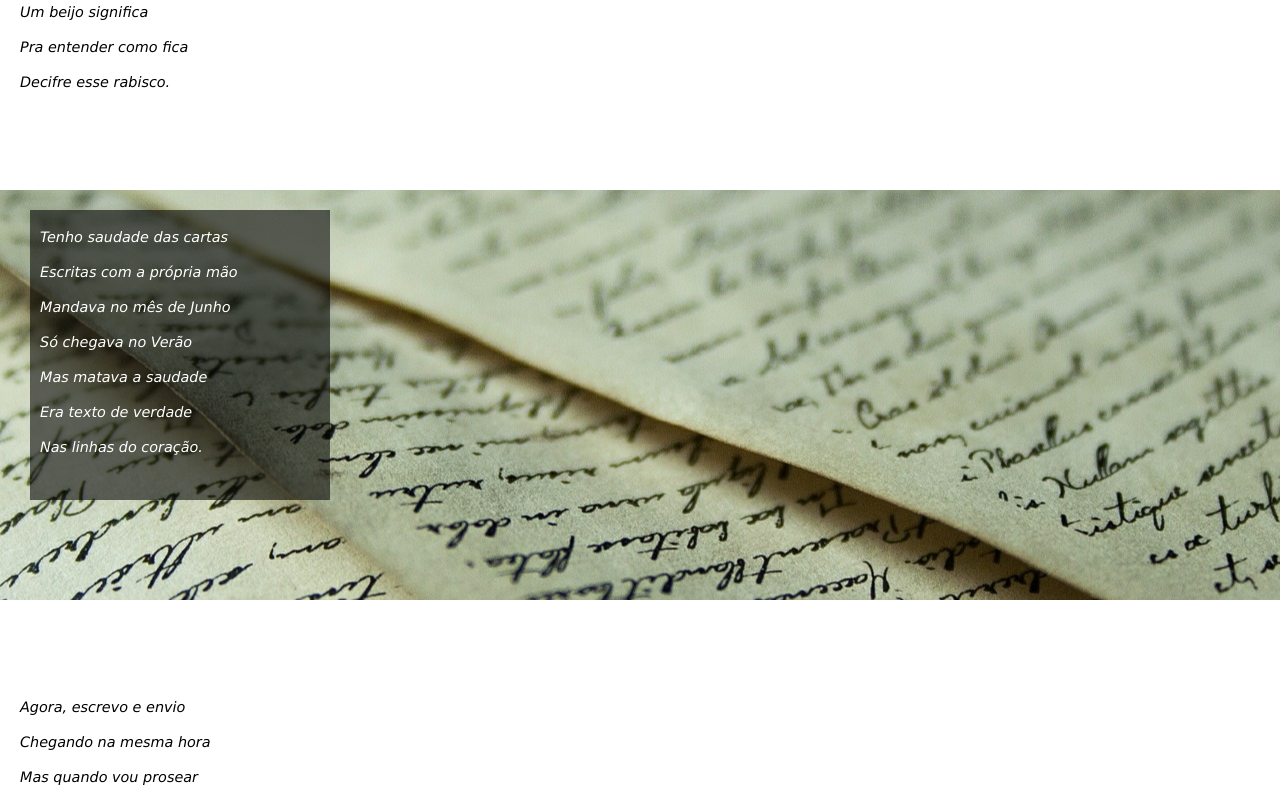
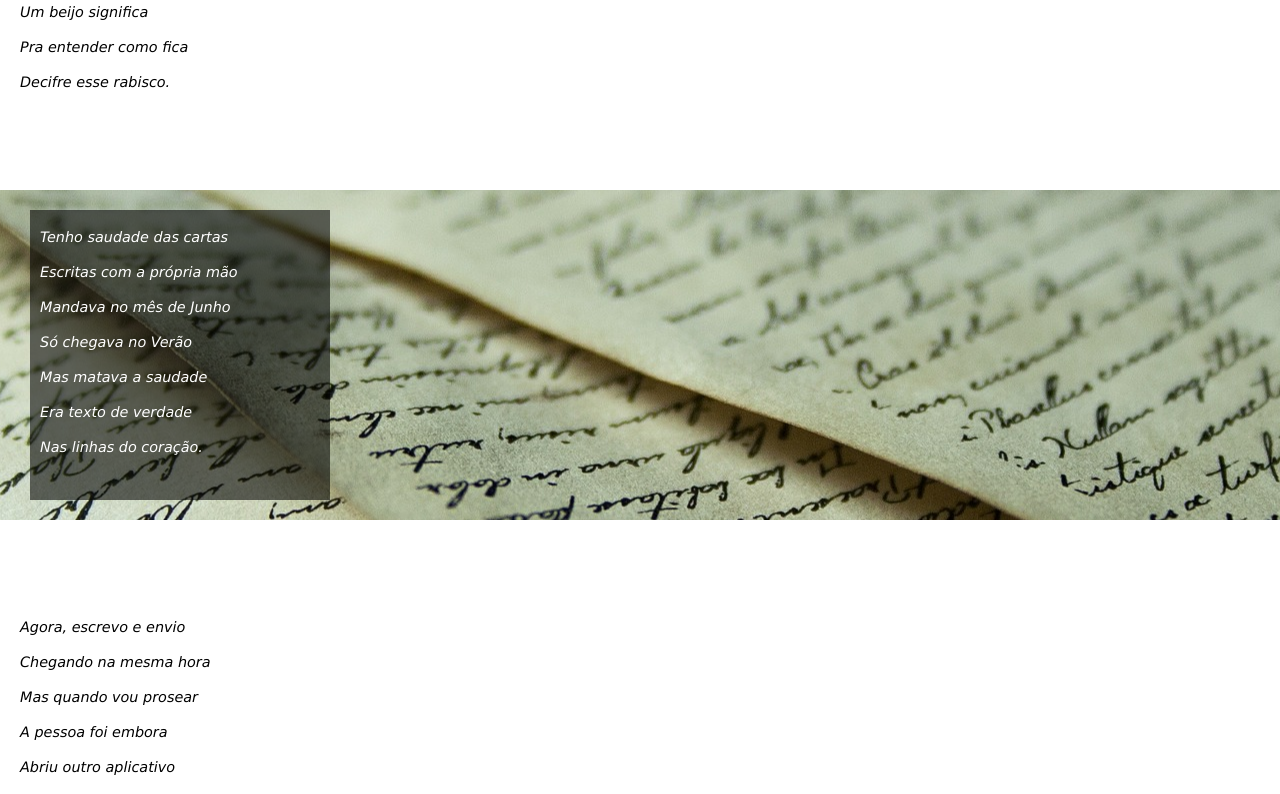
Before and after one commit to jaquelinerebello/github-estudos, a plain HTML site: page desafios-html-css/d012/cordelmoderno.html in a window 1280 px wide. Shown: the part 1521-2315 px from the top of the page. Drawn offline with Linux system fonts and the light colour scheme.

Commit message:
Update style.css

```diff
--- a/desafios-html-css/d012/style.css
+++ b/desafios-html-css/d012/style.css
@@ -93,6 +93,8 @@ div#terceira {
 
 div#especial-01 {
     background-image: url('imagens/background001.jpg');
+    max-width: 1920px;
+    max-height: 1280px;
     background-repeat: no-repeat;
     background-attachment: fixed;
     background-position: right bottom;
@@ -103,10 +105,12 @@ div#especial-01 {
 div#especial-02 {
     background-color: lightslategray;
     background-image: url('imagens/background002.jpg');
+    max-width: 1920px;
+    max-height: 1175px;
     background-repeat: no-repeat;
     background-attachment: fixed;
     background-position: center center;
-    height: 370px;
+
     font-size: 0.9em;
 }
 
```
